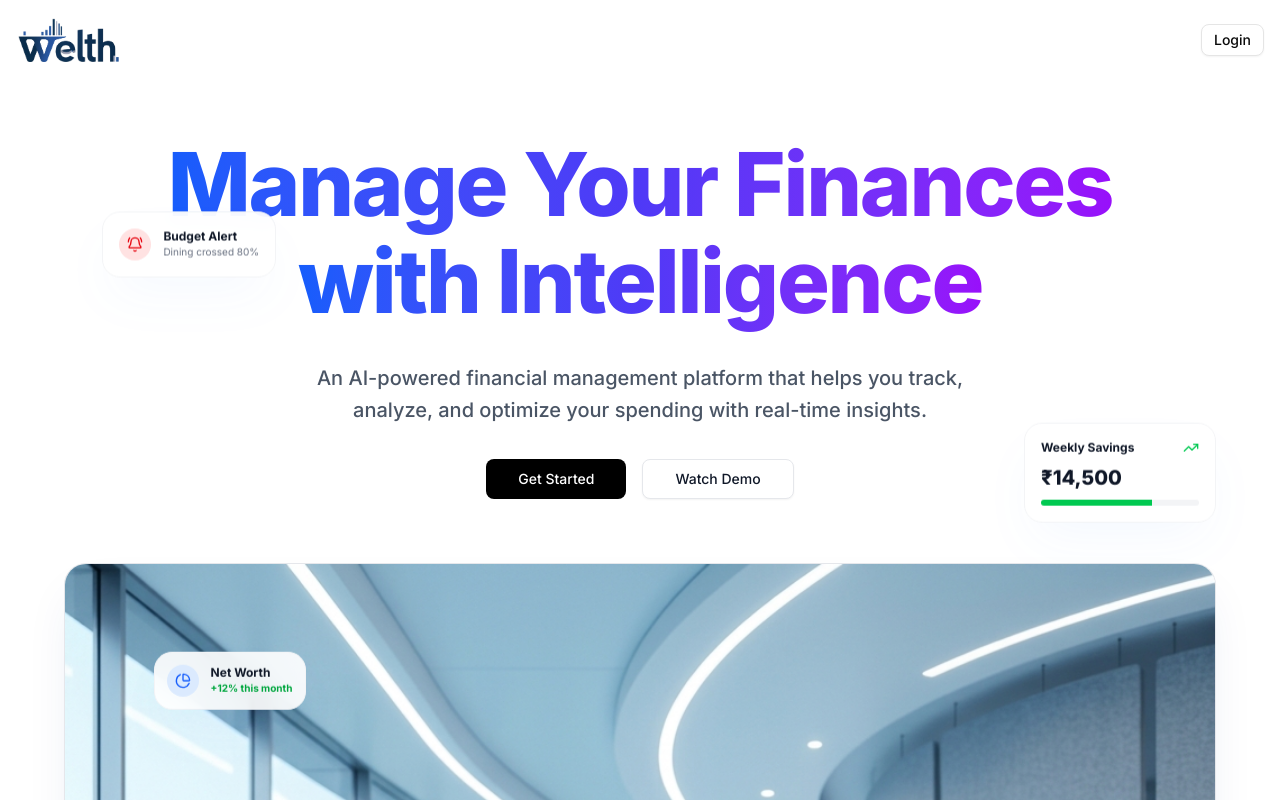
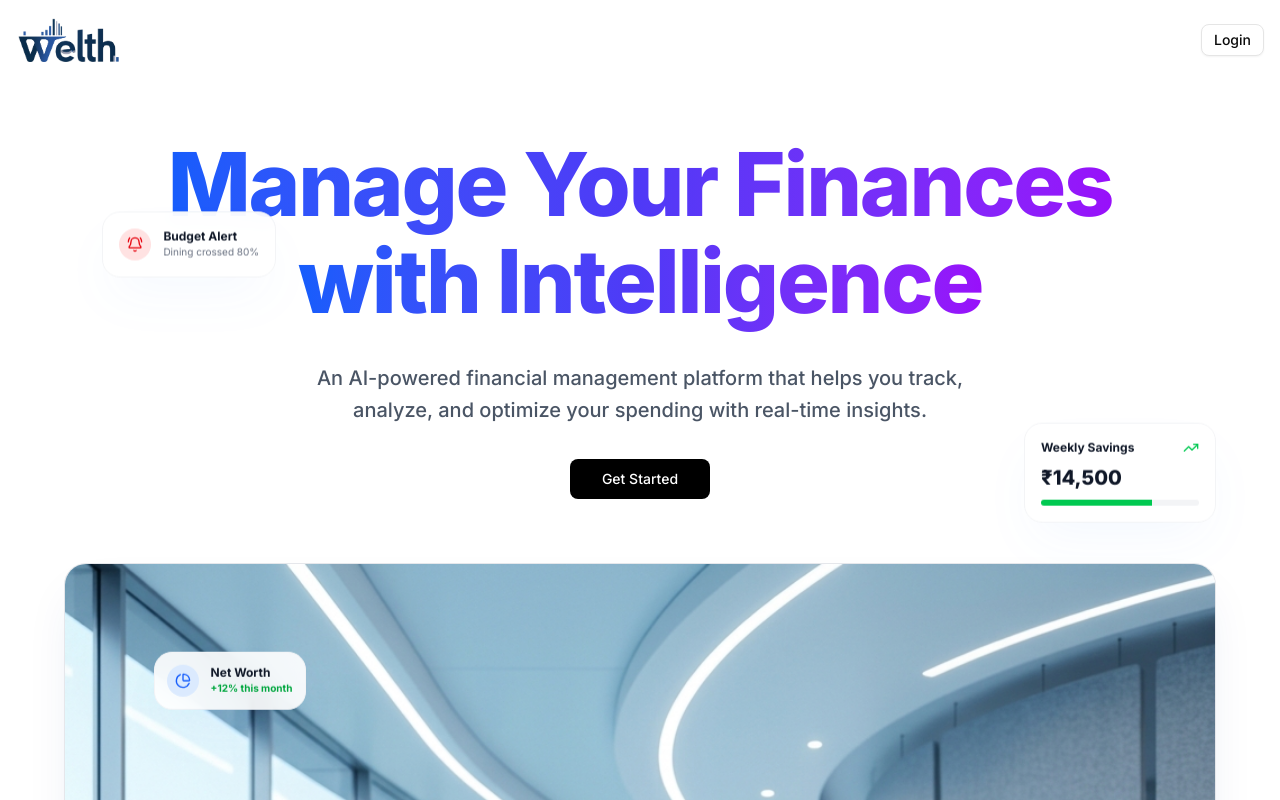
Before and after one commit to Shivank2005/Welth, a Next.js app: page / in a window 1280 px wide. Shown: the top 800 px of the page. Built offline with nearby package versions, Linux system fonts and the light colour scheme; no server answers.

Commit message:
style: remove watch demo button

```diff
--- a/components/hero-actions.jsx
+++ b/components/hero-actions.jsx
@@ -24,11 +24,6 @@ export default function HeroActions() {
           Get Started
         </Button>
       </SignUpButton>
-      <Link href="#features">
-        <Button size="lg" variant="outline" className="px-8 border-gray-200 text-gray-900 hover:bg-gray-50 rounded-md font-medium">
-          Watch Demo
-        </Button>
-      </Link>
     </div>
   );
 }
```
